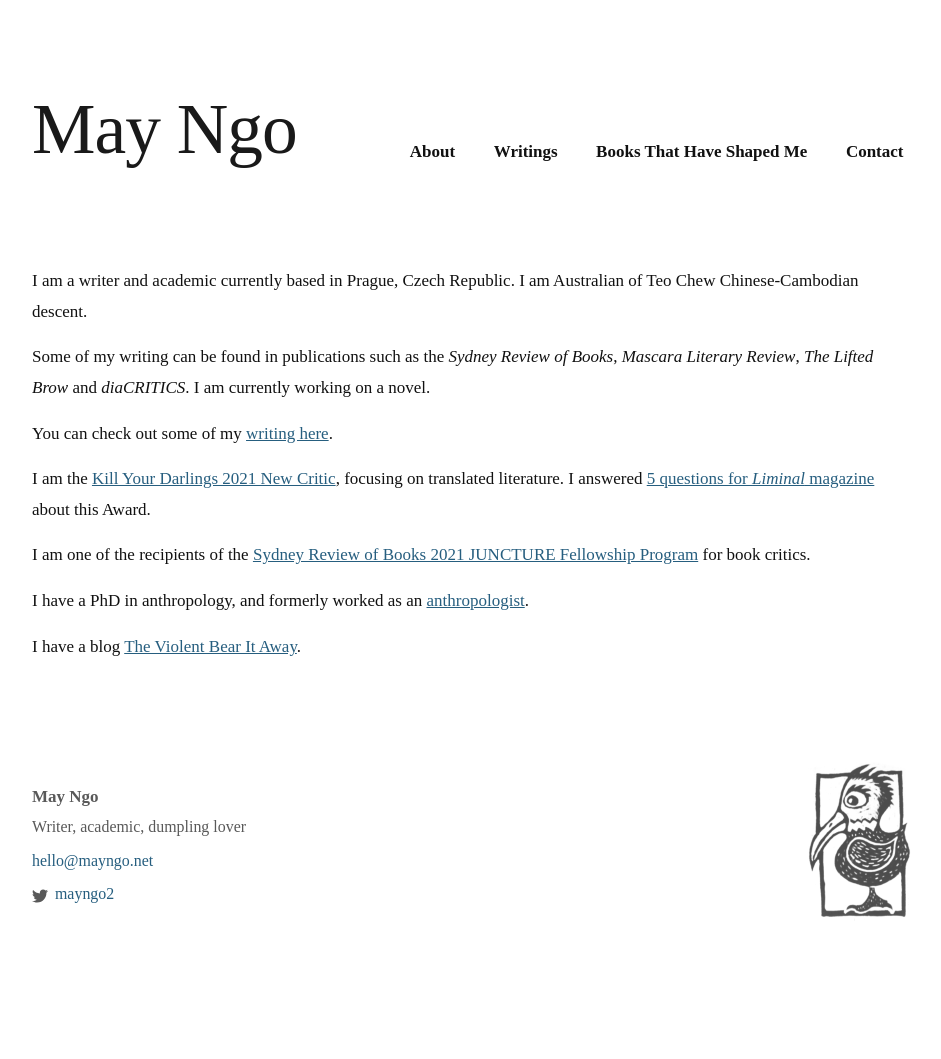
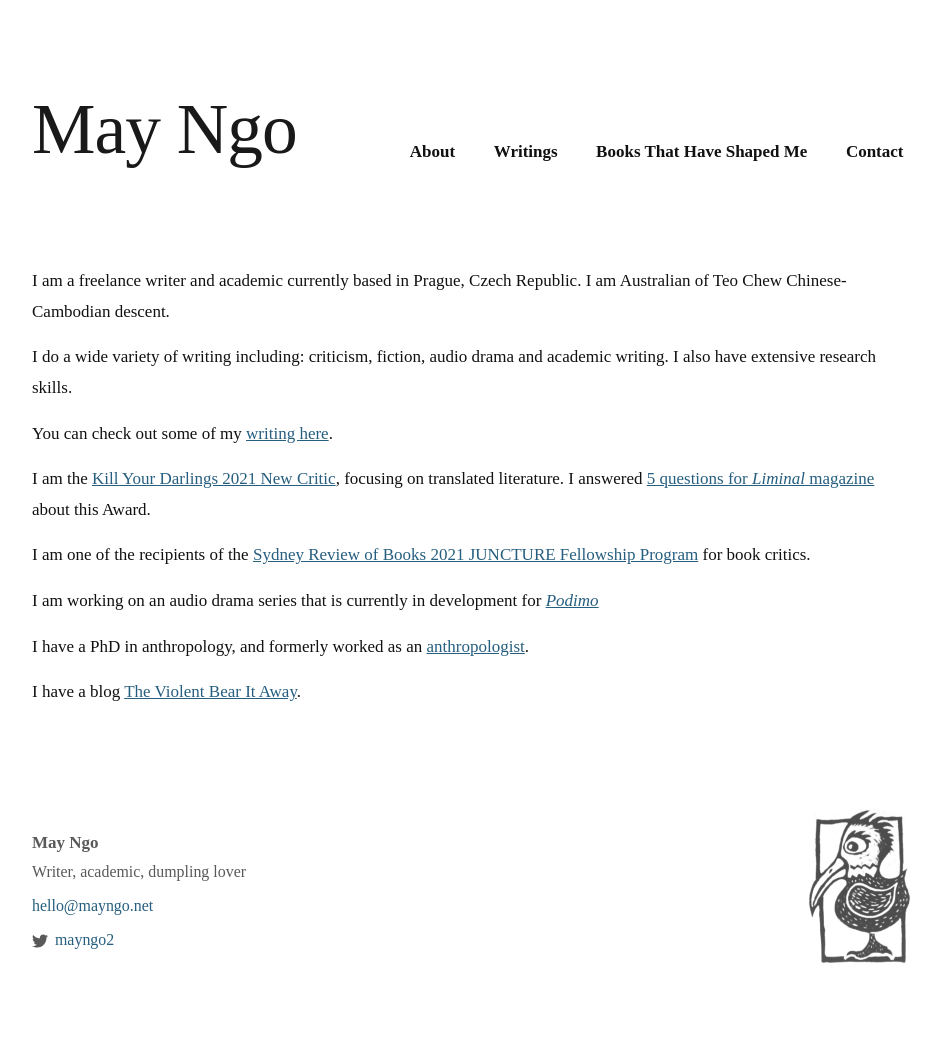
Before and after one commit to mayngo-net/mayngo-net.github.io, a Jekyll site: the page built from index.markdown, in a window 1280 px wide. Shown: the whole page, without its empty margins (168-1109 px from the left). Built offline with Jekyll 4.4.1, drawn with Linux system fonts in a browser that asks for light colours; some web fonts are replaced; before the commit the page ends 1014 px from its top, so only the background shows below that.

Commit message:
Update index.markdown

```diff
--- a/index.markdown
+++ b/index.markdown
@@ -4,9 +4,9 @@ title: About
 order: 100
 ---
 
-I am a writer and academic currently based in Prague, Czech Republic. I am Australian of Teo Chew Chinese-Cambodian descent.
+I am a freelance writer and academic currently based in Prague, Czech Republic. I am Australian of Teo Chew Chinese-Cambodian descent.
 
-Some of my writing can be found in publications such as the _Sydney Review of Books_, _Mascara Literary Review_, _The&nbsp;Lifted Brow_ and _diaCRITICS_. I am currently working on a novel.
+I do a wide variety of writing including: criticism, fiction, audio drama and academic writing. I also have extensive research skills.
 
 You can check out some of my [writing here](writings).
 
@@ -14,6 +14,8 @@ I am the [Kill Your Darlings 2021 New Critic](https://www.killyourdarlings.com.a
 
 I am one of the recipients of the [Sydney Review of Books 2021 JUNCTURE Fellowship Program](https://sydneyreviewofbooks.com/juncture2021/) for book critics.
 
+I am working on an audio drama series that is currently in development for [_Podimo_](https://podimo.com/en/)
+
 I have a PhD in anthropology, and formerly worked as an [anthropologist](http://www.orient.cas.cz/kontakty/pracovnici/ngo.html).
 
 I have a blog [The Violent Bear It Away](https://theviolentbearitaway1.wordpress.com).
```
